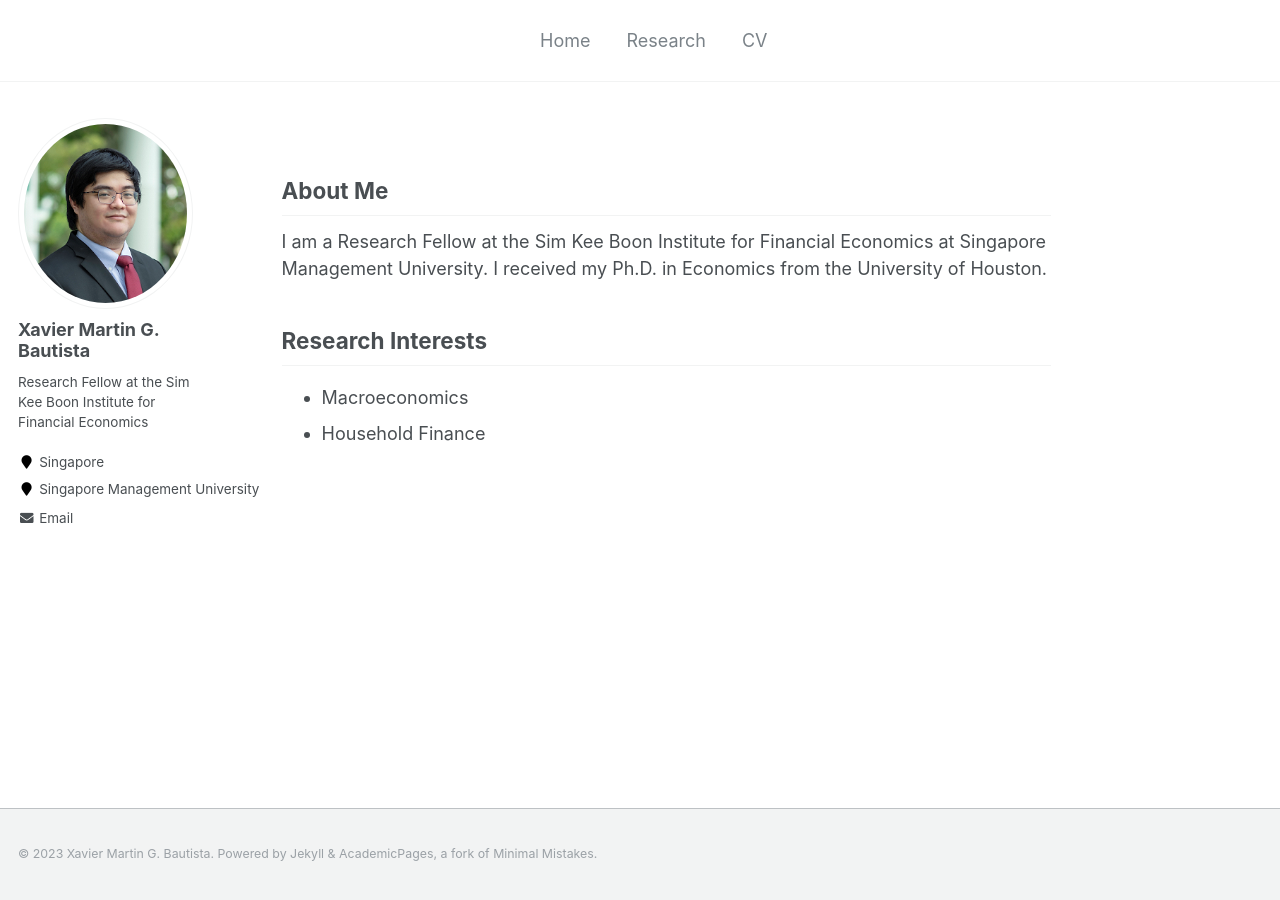
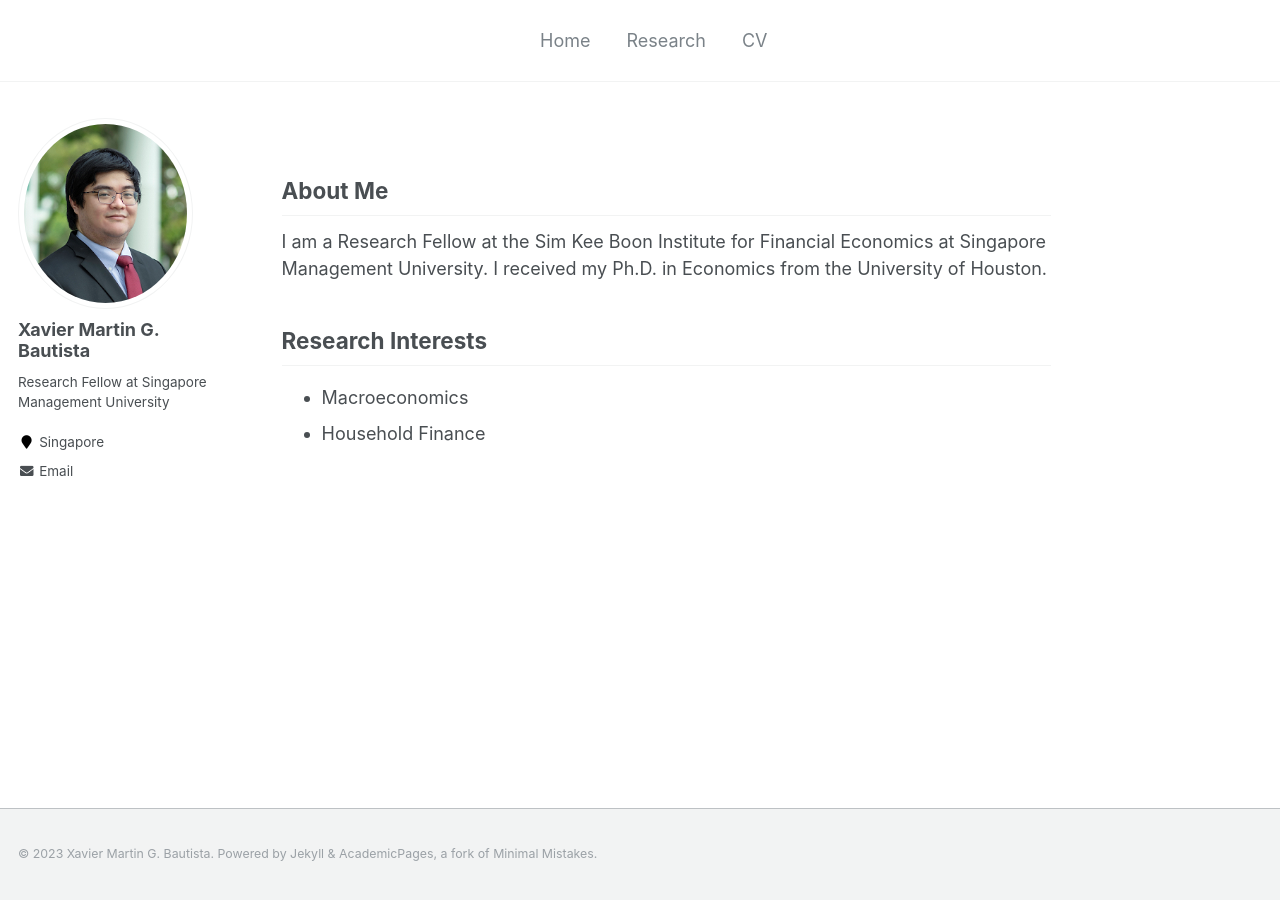
Before and after one commit to xmgbautista/xmgbautista.github.io, a Jekyll site: the page built from _pages/about.md, in a window 1280 px wide. Built offline with Jekyll 4.4.1, drawn with Linux system fonts in a browser that asks for light colours.

Commit message:
Update _config.yml

```diff
--- a/_config.yml
+++ b/_config.yml
@@ -82,9 +82,9 @@ analytics:
 author:
   name             : "Xavier Martin G. Bautista"
   avatar           : "avatar/bautista_headshot.png"
-  bio              : "Research Fellow at the Sim Kee Boon Institute for Financial Economics"
+  bio              : "Research Fellow at Singapore Management University"
   location         : "Singapore"
-  employer         : "Singapore Management University"
+  employer         :
   pubmed           :
   googlescholar    :
   email            : "xmgbautista@gmail.com"
```
